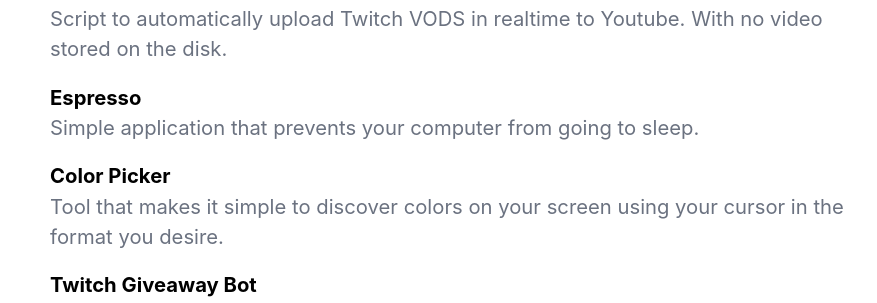
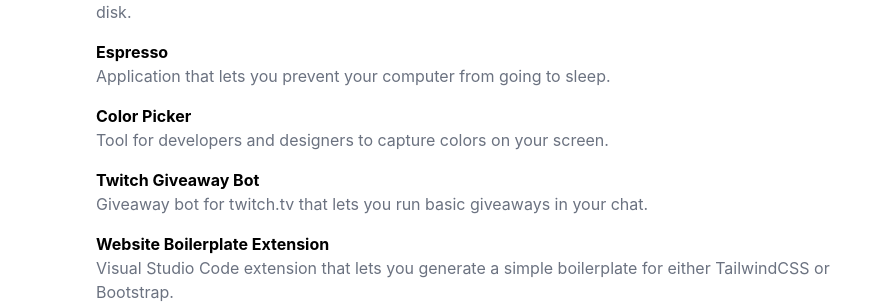
Before and after one commit to jenslys/old_portfolio, a Next.js app: page / in a window 1280 px wide. Shown: the part 198-501 px from the top of the page, without its empty margins (176-1053 px from the left). Built offline with nearby package versions, Linux system fonts and the light colour scheme; a web font is replaced by a local one; what tailwindcss-css-filters would draw is missing.

Commit message:
small change
Updated: project descriptions
Removed: global font size
Changed: "class" -> "className"for the 404 and 500 page

```diff
--- a/components/structures/ProjectsSection.js
+++ b/components/structures/ProjectsSection.js
@@ -37,7 +37,7 @@
             </h2>
           </a>
           <p className="text-gray-500 dark:text-gray-400">
-            Simple application that prevents your computer from going to sleep.
+            Application that lets you prevent your computer from going to sleep.
           </p>
         </div>
         <div>
@@ -51,8 +51,7 @@
             </h2>
           </a>
           <p className="text-gray-500 dark:text-gray-400">
-            Tool that makes it simple to discover colors on your screen using
-            your cursor in the format you desire.
+            Tool for developers and designers to capture colors on your screen.
           </p>
         </div>
         <div>
--- a/pages/404.js
+++ b/pages/404.js
@@ -1,7 +1,7 @@
 const NotFound = () => {
   return (
-    <div class="flex items-center justify-center h-screen">
-      <h1 class="text-black dark:text-white uppercase font-carbon-bold text-3xl">
+    <div className="flex items-center justify-center h-screen">
+      <h1 className="text-black dark:text-white uppercase font-carbon-bold text-3xl">
         Page not found
       </h1>
     </div>
--- a/pages/500.js
+++ b/pages/500.js
@@ -1,7 +1,7 @@
 const ServerError = () => {
   return (
-    <div class="flex items-center justify-center h-screen">
-      <h1 class="text-black dark:text-white uppercase font-carbon-bold text-3xl">
+    <div className="flex items-center justify-center h-screen">
+      <h1 className="text-black dark:text-white uppercase font-carbon-bold text-3xl">
         Internal Server Error
       </h1>
     </div>
--- a/styles/globals.css
+++ b/styles/globals.css
@@ -23,7 +23,6 @@
   margin: 0;
   font-family: -apple-system, BlinkMacSystemFont, Segoe UI, Roboto, Oxygen,
     Ubuntu, Cantarell, Fira Sans, Droid Sans, Helvetica Neue, sans-serif;
-  font-size: 1.125rem;
 }
 
 a {
```
